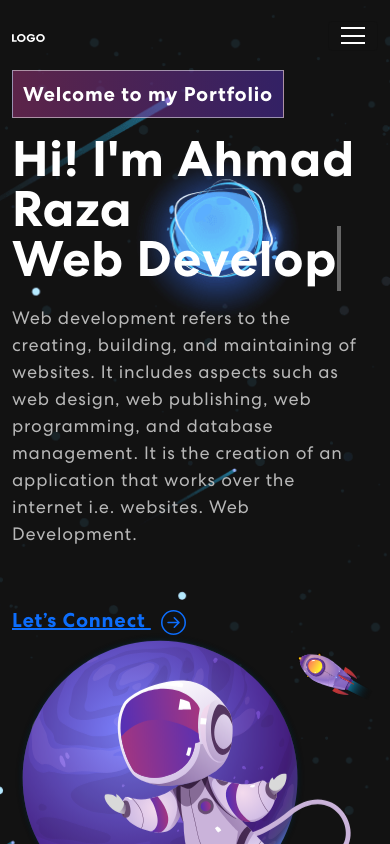
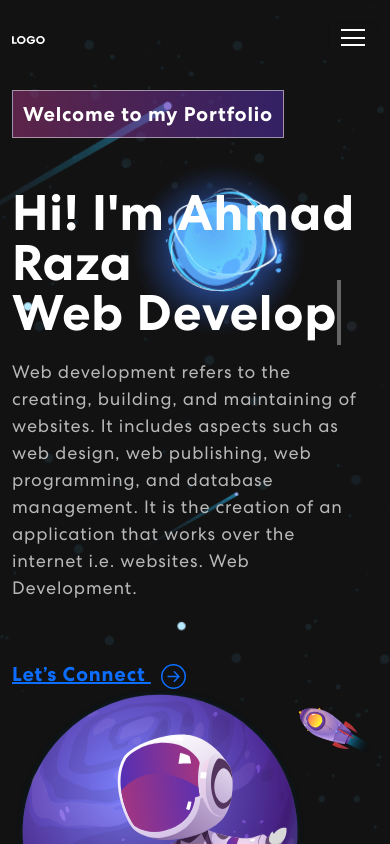
Before and after one commit to PirateCoderz/React-Portfolio, a React (Create React App) app: page / in a window 390 px wide. Shown: the top 844 px of the page. Built offline with nearby package versions, Linux system fonts and the light colour scheme; no server answers.

Commit message:
Update App.css
some responsive tags are added that are not present before

```diff
--- a/src/App.css
+++ b/src/App.css
@@ -83,7 +83,7 @@ p.danger {
 }
 /************ Navbar Css ************/
 nav.navbar {
-  padding: 18px 0;
+  padding: 20px 0;
   position: fixed;
   width: 100%;
   top: 0;
@@ -115,6 +115,7 @@ span.navbar-text {
 }
 .social-icon {
     display: inline-block;
+    width: 165px;
     margin-left: 14px;
 }
 .social-icon a {
@@ -137,7 +138,7 @@ span.navbar-text {
     background-color: #ffffff;
     border-radius: 50%;
     transform: scale(0);
-	transition: 0.3s ease-in-out;
+	  transition: 0.3s ease-in-out;
 }
 .social-icon a:hover::before {
     transform: scale(1);
@@ -229,6 +230,10 @@ nav.navbar .navbar-toggler[aria-expanded="true"] .navbar-toggler-icon:before {
 nav.navbar .navbar-toggler[aria-expanded="true"] .navbar-toggler-icon {
 	border-color: transparent;
 }
+@media screen and (max-width:768px) {
+  .navbar-collapse{ background-color: #121212; }
+  .navbar-nav a.nav-link { padding: 5px 25px !important;}
+}
 
 /************ Banner Css ************/
 .banner {
@@ -291,15 +296,18 @@ nav.navbar .navbar-toggler[aria-expanded="true"] .navbar-toggler-icon {
     }
     50% {
         transform: translateY(20px);
-    }
+      }
     100% {
         transform: translateY(-20px);
     }
-}
+  }
 .txt-rotate > .wrap {
   border-right: 0.08em solid #666;
 }
+@media screen and (max-width: 992px) {
+  .banner h1 { font-size: 40px; }
 
+}
 /************ Skills Css ************/
 .skill {
   padding: 0 0 50px 0;
@@ -560,6 +568,9 @@ nav.navbar .navbar-toggler[aria-expanded="true"] .navbar-toggler-icon {
   margin-top: -122px;
 }
 
+@media screen and (max-width: 1200px) {
+  .newsletter-bx { padding: 70px 50px; }
+}
 @media screen and (max-width: 770px) {
   .newsletter-bx { padding: 70px 40px; }
 }
@@ -625,7 +636,8 @@ nav.navbar .navbar-toggler[aria-expanded="true"] .navbar-toggler-icon {
 }
 @media screen and (max-width: 767px) {
   .new-email-bx button { padding: 15px 30px; }
-  .banner {padding-top: 70px;}
+  .banner {padding-top: 90px;}
+  .banner .tagline { margin-bottom: 50px; }
   .banner h1 { font-size: 50px;}
 }
 
```
